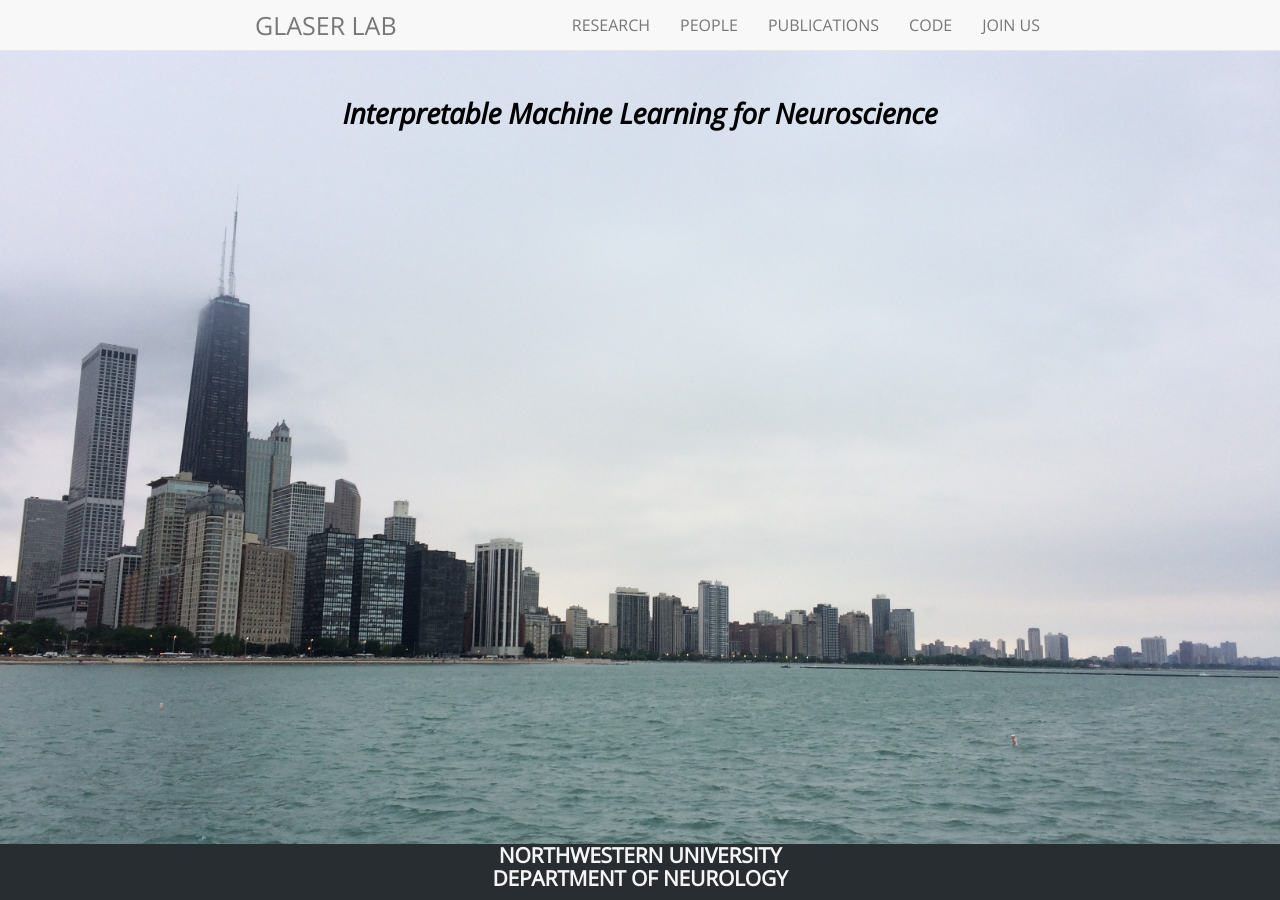
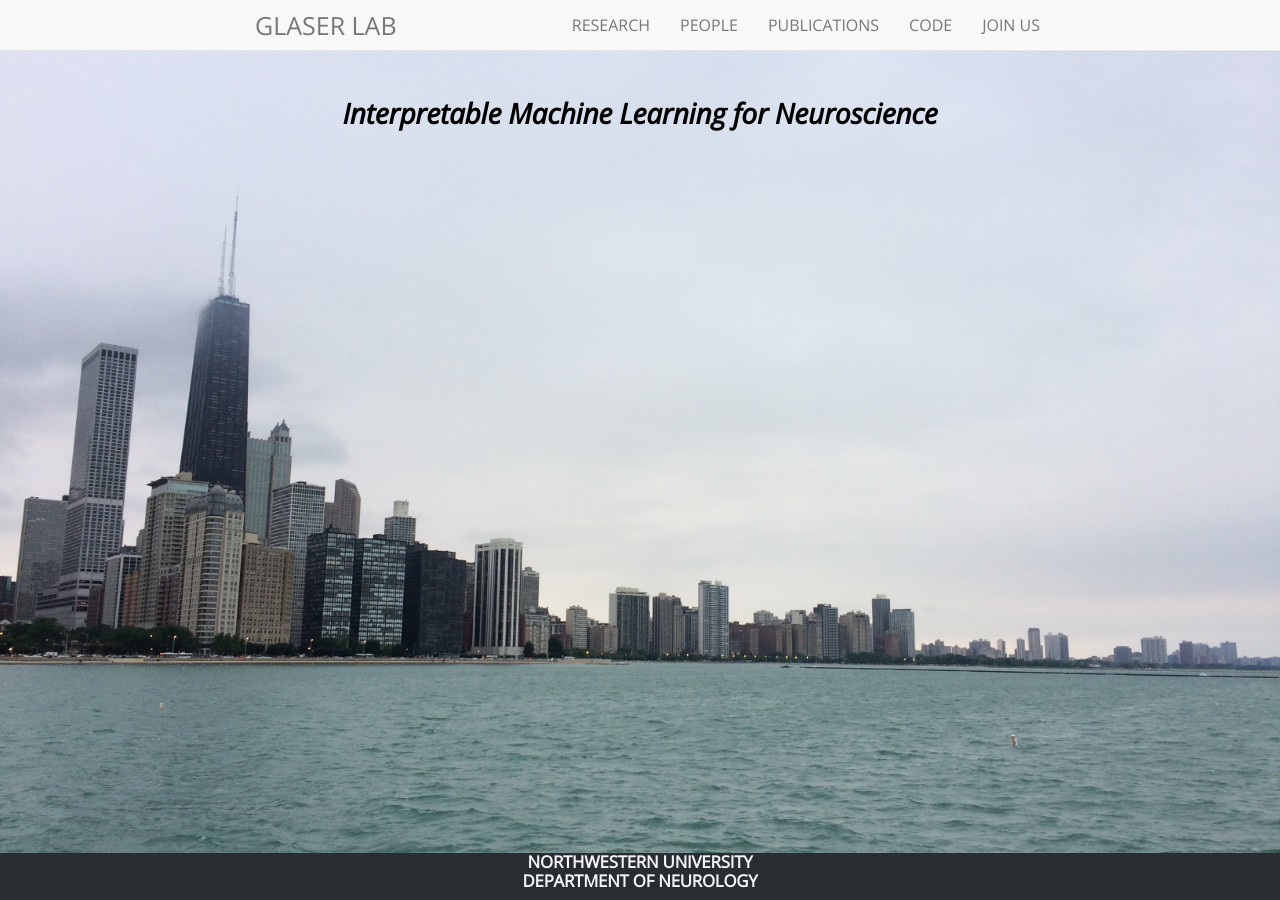
Before and after one commit to glaserlab/glaserlab.github.io, a Jekyll site: the page built from index.html, in a window 1280 px wide. Built offline with Jekyll 4.4.1, drawn with Linux system fonts in a browser that asks for light colours; nearby versions of some CDN libraries; comment, search, counter and statistics services are not loaded.

Commit message:
footer update

```diff
--- a/_includes/footer.html
+++ b/_includes/footer.html
@@ -6,7 +6,7 @@
   <!-- <div class="panel-footer">
 	  <div class="row"> -->
 		<!-- <div class="col-sm-4"> -->
-      <h5 style="font-size:1.5em; color:#F5F5F5"> Northwestern University<br>Department of Neurology</h5>
+      <h5 style="font-size:1.2em; color:#F5F5F5"> Northwestern University<br>Department of Neurology</h5>
     <!-- </div> -->
     <!-- </div>
   </div> -->
--- a/index.html
+++ b/index.html
@@ -16,7 +16,7 @@ body {
     <header class="masthead text-center">
 
 
-      <h1 style="font-size:2em"><i>Interpretable Machine Learning for Neuroscience <br><br></i></h1>
+      <h1 style="font-size:2em; font-family:Open Sans"><i>Interpretable Machine Learning for Neuroscience <br><br></i></h1>
 <!--       <h2 style="font-size:1.6em"><i>Lab Opening September 2022 in Northwestern Neurology Department! <br><br></i></h2>      -->
 
 
```
